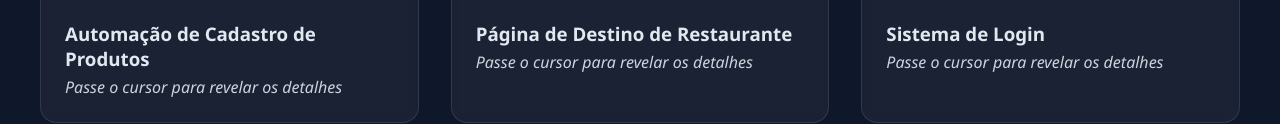
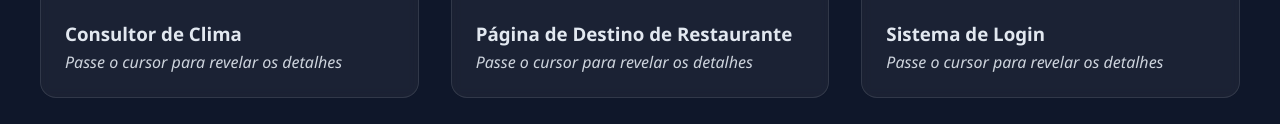
Before and after one commit to wandersonsilva-gif/Wanderson-Silva-Portfolio, a plain HTML site: page index.html in a window 1280 px wide. Shown: the part 3431-3555 px from the top of the page. Drawn offline with Linux system fonts and the light colour scheme.

Commit message:
Correçâo Projeto 1

```diff
--- a/index.html
+++ b/index.html
@@ -500,7 +500,7 @@
                 'certifications.8.desc': 'Emitido por: Plataforma Online Alura - Data: 2024',
                 'certifications.view': 'Ver Certificado',
                 'projects.title': 'Meus Projetos',
-                'projects.1.title': 'Automação de Cadastro de Produtos',
+                'projects.1.title': 'Consultor de Clima',
                 'projects.1.desc': 'Aplicação web de clima desenvolvida com HTML, CSS e JavaScript, que exibe informações meteorológicas em tempo real de forma simples e intuitiva. O projeto consome uma API de clima para apresentar dados como temperatura, condições do tempo e localização, com interface responsiva e foco na experiência do usuário.',
                 'projects.2.title': 'Página de Destino de Restaurante',
                 'projects.2.desc': 'Criei uma landing page moderna e responsiva para um restaurante, desenvolvida com HTML, CSS, JavaScript e jQuery. O site apresenta design atraente, animações suaves e navegação intuitiva, destacando o cardápio, promoções e informações de contato. O foco do projeto foi oferecer uma experiência visual agradável e otimizada para diferentes dispositivos.',
```
